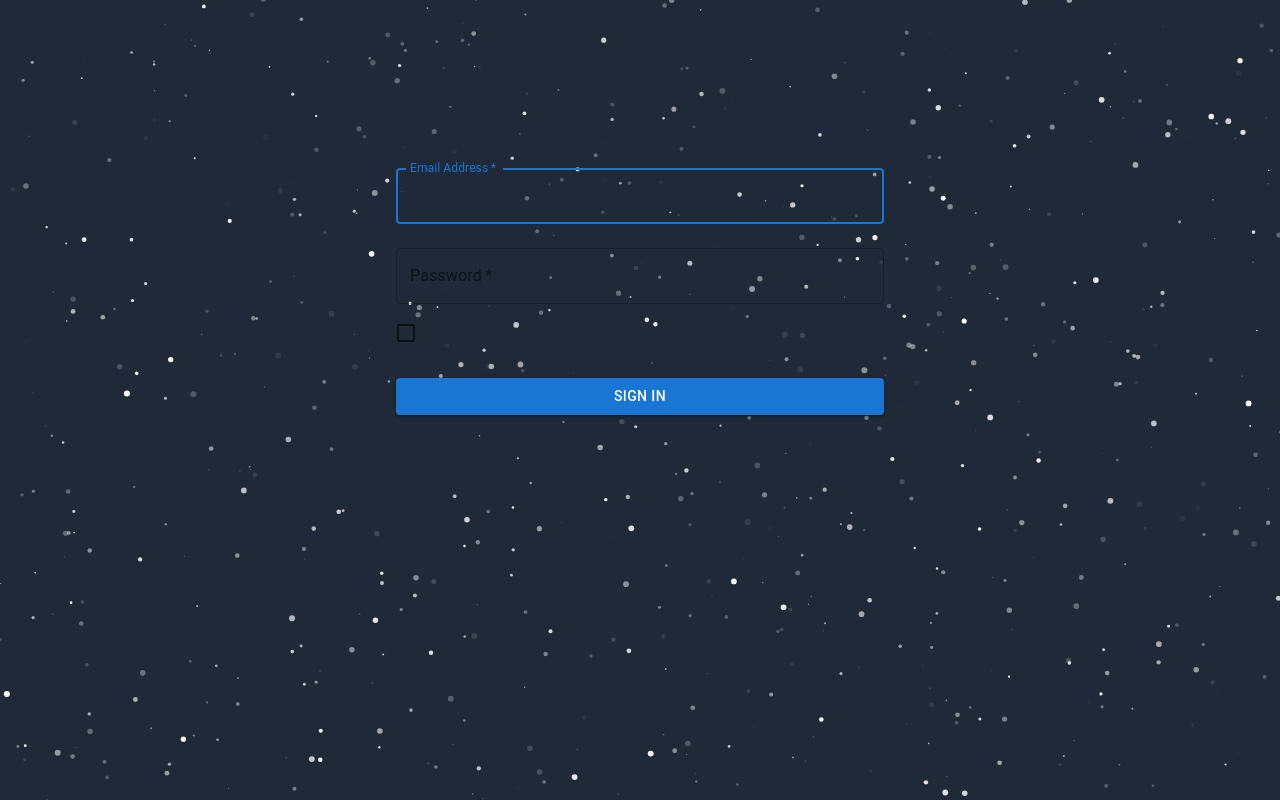
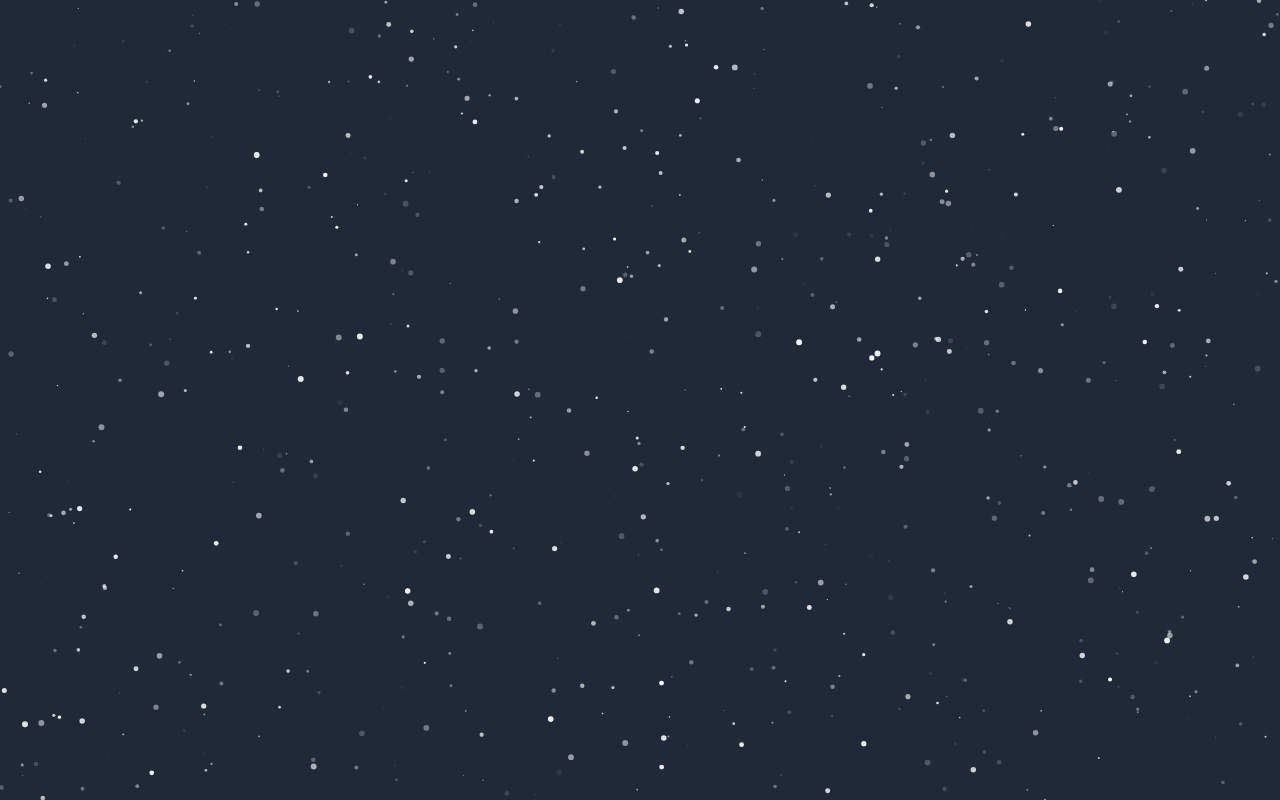
Before and after one commit to shailesj121/notepad, a React (Vite) app in the folder noteUi/: page /login in a window 1280 px wide. Built offline with nearby package versions, Linux system fonts and the light colour scheme.

Commit message:
commit to master for live site

```diff
--- a/noteUi/package.json
+++ b/noteUi/package.json
@@ -11,8 +11,7 @@
   },
   "dependencies": {
     "@emotion/react": "^11.11.4",
-    "@emotion/styled": "^11.11.5",
-    "@mui/material": "^5.15.19",
+    "antd": "^5.18.0",
     "axios": "^1.7.2",
     "bcryptjs": "^2.4.3",
     "react": "^18.2.0",
--- a/noteUi/src/pages/Notes.jsx
+++ b/noteUi/src/pages/Notes.jsx
@@ -3,6 +3,7 @@ import "../App.css";
 import { deleteNote, postNote } from "../services/notesFatch.js";
 import { getNotes } from "../services/notesFatch.js";
 import { UpdateNote } from "../services/notesFatch.js";
+import { Button } from "antd";
 
 function Home() {
   const [showDiv, setShowDiv] = useState(true);
@@ -157,26 +158,17 @@ function Home() {
             <div className="mb-4">
               {selectedNote ? (
                 <div className="flex">
-                  <button
-                    type="submit"
-                    className="w-1/2 px-3 py-4 text-white bg-indigo-500 rounded-md hover:bg-indigo-600 focus:outline-none focus:ring focus:ring-indigo-200 focus:ring-opacity-50"
-                  >
-                    Update
-                  </button>
-                  <button
-                    type="submit"
-                    className="w-1/2 px-3 py-4 text-white bg-indigo-500 rounded-md hover:bg-indigo-600 focus:outline-none focus:ring focus:ring-indigo-200 focus:ring-opacity-50"
-                  >
-                    Cancel
-                  </button>
+                  <Button type="primary">
+                    <input type="submit" />
+                  </Button>
+                  <Button type="default">
+                    <input type="submit" value="cancel" />
+                  </Button>
                 </div>
               ) : (
-                <button
-                  type="submit"
-                  className="w-full px-3 py-4 text-white bg-indigo-500 rounded-md hover:bg-indigo-600 focus:outline-none focus:ring focus:ring-indigo-200 focus:ring-opacity-50"
-                >
-                  Publish
-                </button>
+                <Button type="primary">
+                    <input type="submit" value="Publish" />
+                  </Button>
               )}
             </div>
           </form>
--- a/noteUi/src/pages/login.jsx
+++ b/noteUi/src/pages/login.jsx
@@ -1,87 +1,7 @@
-import Button from "@mui/material/Button";
-import TextField from "@mui/material/TextField";
-import FormControlLabel from "@mui/material/FormControlLabel";
-import Checkbox from "@mui/material/Checkbox";
-import Link from "@mui/material/Link";
-import Grid from "@mui/material/Grid";
-import Box from "@mui/material/Box";
-import Typography from "@mui/material/Typography";
-import Container from "@mui/material/Container";
 
 export default function Login() {
-  const handleSubmit = (event) => {
-    event.preventDefault();
-    const data = new FormData(event.currentTarget);
-    console.log({
-      email: data.get("email"),
-      password: data.get("password"),
-    });
-  };
-
-  return (
-    <Container component="main" maxWidth="sm">
-      <Box
-        sx={{
-          boxShadow: 3,
-          borderRadius: 2,
-          px: 4,
-          py: 6,
-          marginTop: 8,
-          display: "flex",
-          flexDirection: "column",
-          alignItems: "center",
-        }}
-      >
-        <Typography component="h1" variant="h5">
-          Sign in
-        </Typography>
-        <Box component="form" onSubmit={handleSubmit} noValidate sx={{ mt: 1 }}>
-          <TextField
-            margin="normal"
-            required
-            fullWidth
-            id="email"
-            label="Email Address"
-            name="email"
-            autoComplete="email"
-            autoFocus
-          />
-          <TextField
-            margin="normal"
-            required
-            fullWidth
-            name="password"
-            label="Password"
-            type="password"
-            id="password"
-            autoComplete="current-password"
-          />
-          <FormControlLabel
-            control={<Checkbox value="remember" color="primary" />}
-            label="Remember me"
-          />
-          <Button
-            type="submit"
-            fullWidth
-            variant="contained"
-            sx={{ mt: 3, mb: 2 }}
-          >
-            Sign In
-          </Button>
-          <Grid container>
-            <Grid item xs>
-              <Link href="#" variant="body2">
-                Forgot password?
-              </Link>
-            </Grid>
-            <Grid item>
-              <Link href="#" variant="body2">
-                {"Don't have an account? Sign Up"}
-              </Link>
-            </Grid>
-          </Grid>
-        </Box>
-      </Box>
-    </Container>
-  );
+ return(
+  <>
+  Login</>
+ )
 }
--- a/noteUi/src/services/notesFatch.js
+++ b/noteUi/src/services/notesFatch.js
@@ -1,11 +1,11 @@
 import axios from "axios";
-import {FATCH_URL_API } from "../constant";
+import {Varcel_Fatch_Url_API } from "../constant";
 
 
 export const postNote = async (url, data) => {
     try {
         // return await axios.post(`${FATCH_URL_API}${url}`, data) //for local Fatch
-        return await axios.post(`${FATCH_URL_API}${url}`, data,) //for Varcel Fatch
+        return await axios.post(`${Varcel_Fatch_Url_API}${url}`, data,) //for Varcel Fatch
 
     } catch (error) {
         console.log(error)
@@ -15,7 +15,7 @@ export const postNote = async (url, data) => {
 export const getNotes = async (url) => {
     try {
         // return await axios.get(`${FATCH_URL_API}${url}`)//for local Fatch
-        return await axios.get(`${FATCH_URL_API}${url}`)//for local Fatch
+        return await axios.get(`${Varcel_Fatch_Url_API}${url}`)//for local Fatch
     } catch (err) {
         console.log(err)
     }
@@ -24,7 +24,7 @@ export const getNotes = async (url) => {
 export const deleteNote = async (url, data) => {
     try {
         // return await axios.delete(`${FATCH_URL_API}${url}`, data)
-        return await axios.delete(`${FATCH_URL_API}${url}`, data)
+        return await axios.delete(`${Varcel_Fatch_Url_API}${url}`, data)
 
     } catch (error) {
         console.log(error)
@@ -34,7 +34,7 @@ export const deleteNote = async (url, data) => {
 export const UpdateNote = async (url, data) => {
     try {
         // return await axios.put(`${FATCH_URL_API}${url}`, data)
-        return await axios.put(`${FATCH_URL_API}${url}`, data)
+        return await axios.put(`${Varcel_Fatch_Url_API}${url}`, data)
     } catch (error) {
         console.log(error)
     }
--- a/noteUi/src/services/signup.js
+++ b/noteUi/src/services/signup.js
@@ -1,9 +1,9 @@
 import axios from "axios";
-import {Auth_URL_API} from "../constant"
+import {Varcel_Auth_Url} from "../constant"
 
 export const signUp = async(url, data)=> {
     try {
-        return await axios.post(`${Auth_URL_API}${url}`, data)
+        return await axios.post(`${Varcel_Auth_Url}${url}`, data)
     } catch (error) {
         console.log(error)
     }
```
Also changed, not shown: 1 other file (tests, documents, lock files or other folders).
